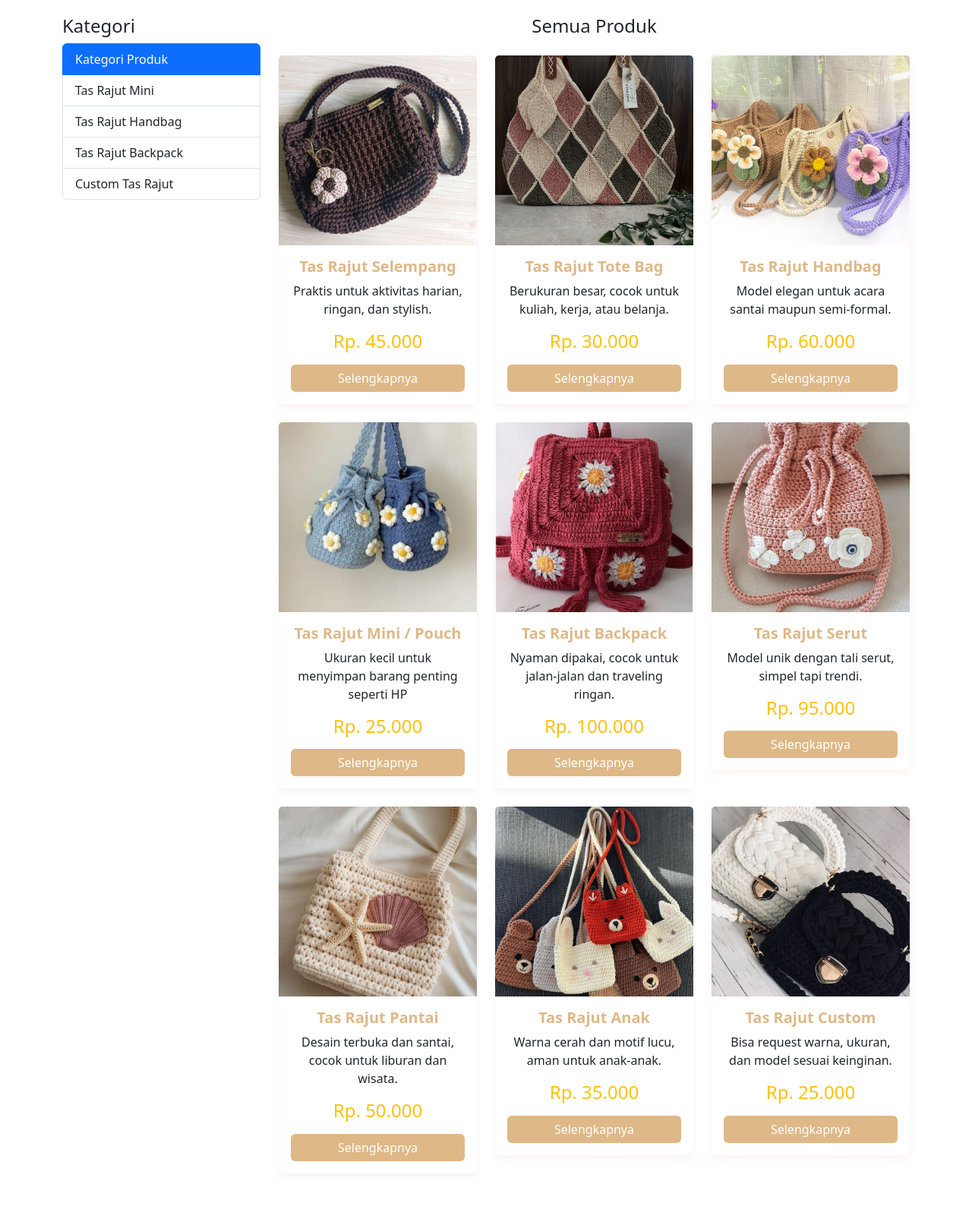
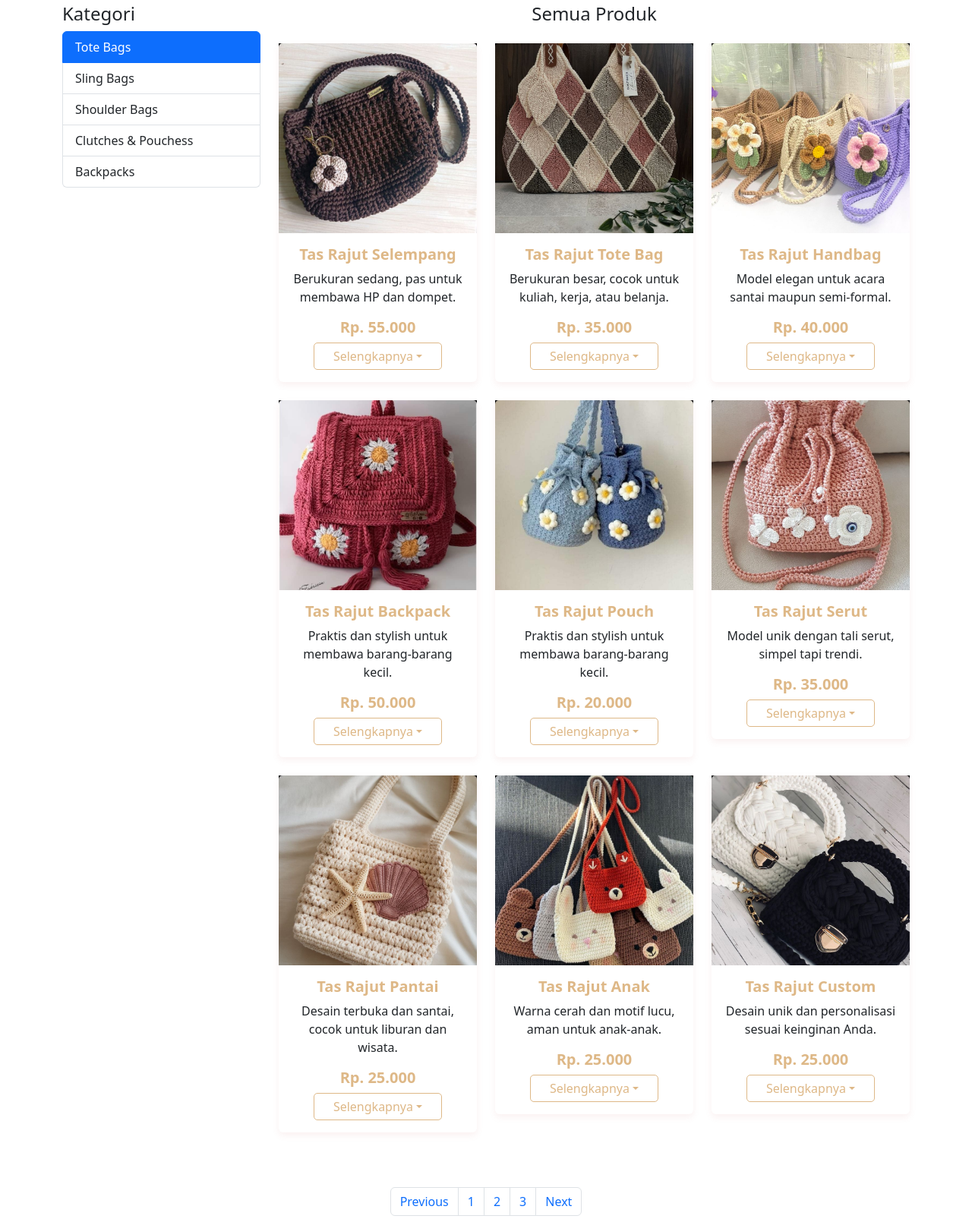
Before and after one commit to anisyahnur/WOMANKNITBAG, a plain HTML site: page produk.html in a window 1280 px wide. Shown: the part 500-2105 px from the top of the page at 76% size. Drawn offline with nearby package versions, Linux system fonts and the light colour scheme; some packages are replaced by stand-ins of ours; files that its build step writes are made by us from their sources; a script that the page names is missing; files whose address does not match are found by name.

Commit message:
Added new section

```diff
--- a/produk.html
+++ b/produk.html
@@ -4,10 +4,9 @@
 <head>
     <meta charset="UTF-8">
     <meta name="viewport" content="width=device-width, initial-scale=1.0">
-    <title>womanKnitBag</title>
+    <title>WomanKnitBag</title>
     <link rel="stylesheet" href="bootstrap-5_0.0-dist/css/bootstrap.min.css">
     <link rel="stylesheet" href="https://cdn.jsdelivr.net/npm/bootstrap@5.3.2/dist/css/bootstrap.min.css">
-    <link rel="stylesheet" href="https://cdnjs.cloudflare.com/ajax/libs/lightbox2/2.11.4/css/lightbox.min.css">
     <link href="https://cdn.jsdelivr.net/npm/bootstrap-icons/font/bootstrap-icons.css" rel="stylesheet">
     <link rel="stylesheet" href="style.css">
 </head>
@@ -24,10 +23,10 @@
 
             <div class="collapse navbar-collapse" id="navbarNav">
                 <ul class="navbar-nav ms-auto">
-                    <li class="nav-item"><a class="nav-link " href="index.html">Home</a></li>
-                    <li class="nav-item"><a class="nav-link active" href="#">Produk</a></li>
+                    <li class="nav-item"><a class="nav-link" href="index.html">Home</a></li>
+                    <li class="nav-item"><a class="nav-link active" href="produk.html">Produk</a></li>
                     <li class="nav-item"><a class="nav-link" href="#">Promo</a></li>
-                    <li class="nav-item"><a class="nav-link" href="#">Keranjang</a></li>
+                    <li class="nav-item"><a class="nav-link" href="#">Keranjang</a>
                 </ul>
             </div>
         </div>
@@ -41,11 +40,6 @@
         </div>
     </div>
 
-    <nav class="navbar navbar-expand-lg navbar-dark bg-dark main-color">
-    </nav>
-
-    <div>
-    </div>
     <div class="container-fluid py-5">
         <div class="container">
             <div class="row">
@@ -53,11 +47,11 @@
                 <div class="col-md-4 col-lg-3 mb-5">
                     <h4>Kategori</h4>
                     <ul class="list-group">
-                        <li class="list-group-item active">Kategori Produk</li>
-                        <li class="list-group-item">Tas Rajut Mini</li>
-                        <li class="list-group-item">Tas Rajut Handbag</li>
-                        <li class="list-group-item">Tas Rajut Backpack</li>
-                        <li class="list-group-item">Custom Tas Rajut</li>
+                        <li class="list-group-item active">Tote Bags</li>
+                        <li class="list-group-item">Sling Bags</li>
+                        <li class="list-group-item">Shoulder Bags</li>
+                        <li class="list-group-item">Clutches & Pouchess</li>
+                        <li class="list-group-item">Backpacks</li>
                     </ul>
                 </div>
 
@@ -65,113 +59,155 @@
                     <h4 class="text-center mb-4">Semua Produk</h4>
 
                     <div class="row">
+
                         <div class="col-md-6 col-lg-4 mb-4">
                             <div class="card">
-
+                                <a href="rajutselempang.jpg" data-lightbox="tasrajut" data-title="Tas Rajut Selempang">
                                     <img src="rajutselempang.jpg" class="card-img-top" alt="Tas Rajut Selempang">
+                                </a>
                                 <div class="card-body">
                                     <h5 class="card-title text-center">Tas Rajut Selempang</h5>
-                                    <p class="card-text text-center">Praktis untuk aktivitas harian, ringan, dan stylish.</p>
-                                    <h4 class="text-center text-warning mb-3">Rp. 45.000</h4>
-                                    <a href="#" class="btn btn-primary w-100">Selengkapnya</a>
+                                    <p class="card-text text-center">Berukuran sedang, pas untuk membawa HP dan dompet.</p>
+                                    <h5 class="card-title text-center">Rp. 55.000</h5>
+                                    <a href="#" class="btn btn-primary dropdown-toggle">Selengkapnya</a>
                                 </div>
                             </div>
                         </div>
 
                         <div class="col-md-6 col-lg-4 mb-4">
                             <div class="card">
+                                <a href="rajuttotebag.jpg" data-lightbox="tasrajut" data-title="Tas Rajut Tote Bag">
                                     <img src="rajuttotebag.jpg" class="card-img-top" alt="Tas Rajut Tote Bag">
+                                </a>
                                 <div class="card-body">
                                     <h5 class="card-title text-center">Tas Rajut Tote Bag</h5>
                                     <p class="card-text text-center">Berukuran besar, cocok untuk kuliah, kerja, atau belanja.</p>
-                                    <h4 class="text-center text-warning mb-3">Rp. 30.000</h4>
-                                    <a href="#" class="btn btn-primary w-100">Selengkapnya</a>
+                                    <h5 class="card-title text-center">Rp. 35.000</h5>
+                                    <a href="#" class="btn btn-primary dropdown-toggle">Selengkapnya</a>
                                 </div>
                             </div>
                         </div>
 
                         <div class="col-md-6 col-lg-4 mb-4">
                             <div class="card">
+                                <a href="rajuthandbag.jpg" data-lightbox="tasrajut" data-title="Tas Rajut Handbag">
                                     <img src="rajuthandbag.jpg" class="card-img-top" alt="Tas Rajut Handbag">
+                                </a>
                                 <div class="card-body">
                                     <h5 class="card-title text-center">Tas Rajut Handbag</h5>
                                     <p class="card-text text-center">Model elegan untuk acara santai maupun semi-formal.</p>
-                                    <h4 class="text-center text-warning mb-3">Rp. 60.000</h4>
-                                    <a href="#" class="btn btn-primary w-100">Selengkapnya</a>
+                                    <h5 class="card-title text-center">Rp. 40.000</h5>
+                                    <a href="#" class="btn btn-primary dropdown-toggle">Selengkapnya</a>
                                 </div>
                             </div>
                         </div>
 
                         <div class="col-md-6 col-lg-4 mb-4">
                             <div class="card">
-                                <img src="rajutpouch.jpg" class="card-img-top" alt="Tas Rajut Pouch">
+                                <a href="rajutbackpack.jpg" data-lightbox="tasrajut"
+                                    data-title="Tas Rajut Backpack">
+                                    <img src="rajutbackpack.jpg" class="card-img-top"
+                                        alt="Tas Rajut Backpack">
+                                </a>
                                 <div class="card-body">
-                                    <h5 class="card-title text-center">Tas Rajut Mini / Pouch</h5>
-                                    <p class="card-text text-center">Ukuran kecil untuk menyimpan barang penting seperti HP</p>
-                                    <h4 class="text-center text-warning mb-3">Rp. 25.000</h4>
-                                    <a href="#" class="btn btn-primary w-100">Selengkapnya</a>
+                                    <h5 class="card-title text-center">Tas Rajut Backpack</h5>
+                                    <p class="card-text text-center">Praktis dan stylish untuk membawa barang-barang kecil.</p>
+                                    <h5 class="card-title text-center">Rp. 50.000</h5>
+                                    <a href="#" class="btn btn-primary dropdown-toggle">Selengkapnya</a>
                                 </div>
                             </div>
                         </div>
 
                         <div class="col-md-6 col-lg-4 mb-4">
                             <div class="card">
-                                <img src="rajutbackpack.jpg" class="card-img-top" alt="Tas Rajut Backpack">
+                                <a href="rajutpouch.jpg" data-lightbox="tasrajut" data-title="Tas Rajut Pouch">
+                                    <img src="rajutpouch.jpg" class="card-img-top" alt="Tas Rajut Pouch">
+                                </a>
                                 <div class="card-body">
-                                    <h5 class="card-title text-center">Tas Rajut Backpack</h5>
-                                    <p class="card-text text-center">Nyaman dipakai, cocok untuk jalan-jalan dan traveling ringan.</p>
-                                    <h4 class="text-center text-warning mb-3">Rp. 100.000</h4>
-                                    <a href="#" class="btn btn-primary w-100">Selengkapnya</a>
+                                    <h5 class="card-title text-center">Tas Rajut Pouch</h5>
+                                    <p class="card-text text-center">Praktis dan stylish untuk membawa barang-barang kecil.</p>
+                                    <h5 class="card-title text-center">Rp. 20.000</h5>
+                                    <a href="#" class="btn btn-primary dropdown-toggle">Selengkapnya</a>
                                 </div>
                             </div>
                         </div>
 
                         <div class="col-md-6 col-lg-4 mb-4">
                             <div class="card">
+                                <a href="rajutserut.jpg" data-lightbox="tasrajut" data-title="Tas Rajut Serut">
                                     <img src="rajutserut.jpg" class="card-img-top" alt="Tas Rajut Serut">
+                                </a>
                                 <div class="card-body">
                                     <h5 class="card-title text-center">Tas Rajut Serut</h5>
                                     <p class="card-text text-center">Model unik dengan tali serut, simpel tapi trendi.</p>
-                                    <h4 class="text-center text-warning mb-3">Rp. 95.000</h4>
-                                    <a href="#" class="btn btn-primary w-100">Selengkapnya</a>
+                                    <h5 class="card-title text-center">Rp. 35.000</h5>
+                                    <a href="#" class="btn btn-primary dropdown-toggle">Selengkapnya</a>
                                 </div>
                             </div>
                         </div>
 
                         <div class="col-md-6 col-lg-4 mb-4">
                             <div class="card">
+                                <a href="rajutpantai.jpg" data-lightbox="tasrajut" data-title="Tas Rajut Pantai">
                                     <img src="rajutpantai.jpg" class="card-img-top" alt="Tas Rajut Pantai">
+                                </a>
                                 <div class="card-body">
                                     <h5 class="card-title text-center">Tas Rajut Pantai</h5>
                                     <p class="card-text text-center">Desain terbuka dan santai, cocok untuk liburan dan wisata.</p>
-                                    <h4 class="text-center text-warning mb-3">Rp. 50.000</h4>
-                                    <a href="#" class="btn btn-primary w-100">Selengkapnya</a>
+                                    <h5 class="card-title text-center">Rp. 25.000</h5>
+                                    <a href="#" class="btn btn-primary dropdown-toggle">Selengkapnya</a>
                                 </div>
                             </div>
                         </div>
 
                         <div class="col-md-6 col-lg-4 mb-4">
                             <div class="card">
+                                <a href="rajutanak.jpg" data-lightbox="tasrajut" data-title="Tas Rajut Anak">
                                     <img src="rajutanak.jpg" class="card-img-top" alt="Tas Rajut Anak">
+                                </a>
                                 <div class="card-body">
                                     <h5 class="card-title text-center">Tas Rajut Anak</h5>
                                     <p class="card-text text-center">Warna cerah dan motif lucu, aman untuk anak-anak.</p>
-                                    <h4 class="text-center text-warning mb-3">Rp. 35.000</h4>
-                                    <a href="#" class="btn btn-primary w-100">Selengkapnya</a>
+                                    <h5 class="card-title text-center">Rp. 25.000</h5>
+                                    <a href="#" class="btn btn-primary dropdown-toggle">Selengkapnya</a>
                                 </div>
                             </div>
                         </div>
 
                         <div class="col-md-6 col-lg-4 mb-4">
                             <div class="card">
-                                <img src="rajutcustom.jpg" class="card-img-top"
-                                    alt="Tas Rajut Custom / Handmade Eksklusif">
+                                <a href="rajutcustom.jpg" data-lightbox="tasrajut" data-title="Tas Rajut Custom">
+                                    <img src="rajutcustom.jpg" class="card-img-top" alt="Tas Rajut Custom">
+                                </a>
                                 <div class="card-body">
                                     <h5 class="card-title text-center">Tas Rajut Custom</h5>
-                                    <p class="card-text text-center">Bisa request warna, ukuran, dan model sesuai keinginan.</p>
-                                    <h4 class="text-center text-warning mb-3">Rp. 25.000</h4>
-                                    <a href="#" class="btn btn-primary w-100">Selengkapnya</a>
+                                    <p class="card-text text-center">Desain unik dan personalisasi sesuai keinginan Anda.</p>
+                                    <h5 class="card-title text-center">Rp. 25.000</h5>
+                                    <a href="#" class="btn btn-primary dropdown-toggle">Selengkapnya</a>
                                 </div>
+                            </div>
+                        </div>
+                    </div>
+                </div>
+            </div>
+        </div>
+    </div>
+    </div>
+
+    <!--Pagination-->
+    <nav aria-label="Page navigation">
+        <ul class="pagination justify-content-center">
+            <li class="page-item">
+                <a class="page-link" href="#">Previous</a>
+            </li>
+            <li class="page-item"><a class="page-link" href="#">1</a></li>
+            <li class="page-item"><a class="page-link" href="#">2</a></li>
+            <li class="page-item"><a class="page-link" href="#">3</a></li>
+            <li class="page-item">
+                <a class="page-link" href="#">Next</a>
+            </li>
+        </ul>
+    </nav>
     </div>
     </div>
     </div>
@@ -198,23 +234,19 @@
                 </a>
             </div>
 
-    <h5 class="text-center mb-1">Subscribe</h5>
-    <p class="text-center mb-3">Untuk informasi tentang promo</p>
+            <h5 class="text-center  mb-1">Subscribe</h5>
+            <p class="text-center  mb-3">Untuk informasi tentang promo</p>
 
             <div class="row justify-content-center">
                 <div class="col-md-6">
                     <div class="input-group">
                         <input type="email" class="form-control" placeholder="Ketikkan Email">
-          <button class="btn btn-warning text-light">Subscribe</button>
+                        <button class="btn btn-warning">Subscribe</button>
                     </div>
                 </div>
             </div>
         </div>
     </div>
-</div>
-</div>
-</div>
-
     <!--section subscribe end-->
 
     <!--section footer -->
@@ -231,7 +263,7 @@
                     <h5 class="fw-bold mb-3">Navigasi</h5>
                     <ul class="list-unstyled">
                         <li><a href="index.html" class="text-white text-decoration-none">Home</a></li>
-          <li><a href="produk.html" class="text-white text-decoration-none" >Produk</a></li>
+                        <li><a href="produk.html" class="text-white text-decoration-none">Produk</a></li>
                         <li><a href="#" class="text-white text-decoration-none">Promo</a></li>
                         <li><a href="#" class="text-white text-decoration-none">Keranjang</a></li>
                     </ul>
@@ -241,7 +273,7 @@
                     <h5 class="fw-bold mb-3">Kontak</h5>
                     <p><i class="bi bi-geo-alt me-2"></i> Jl. Knit Fashion No. 087, Indonesia</p>
                     <p><i class="bi bi-telephone me-2"></i>  +62 125 7643 0496</p>
-        <p><i class="bi bi-envelope me-2"></i>  womanknitbag@email.com</p>
+                    <p><i class="bi bi-envelope me-2"></i>womanknitbag@email.com</p>
                 </div>
             </div>
 
@@ -255,9 +287,12 @@
         </div>
     </footer>
     <!--section footer end-->
+    <script src="https://cdnjs.cloudflare.com/ajax/libs/lightbox2/2.11.3/js/lightbox-plus-jquery.min.js"></script>
+    <script src="bootstrap-5.0.0-dist/js/bootstrap.bundle.min.js"></script>
 
     <script src="/dist/js/lightbox-plus-jquery.min.js"></script>
     <script src="bootstrap-5.0.0-dist/js/bootstrap.bundle.min.js"></script>
+    <link href="https://cdnjs.cloudflare.com/ajax/libs/lightbox2/2.11.3/css/lightbox.min.css" rel="stylesheet">
 </body>
 
 </html>
--- a/style.css
+++ b/style.css
@@ -193,3 +193,110 @@ footer {
 .btn-primary:hover {
     background-color:burlywood;
 }
+
+.card a[data-lightbox] {
+    display: block;
+    overflow: hidden;
+    background-color: #000;
+    }
+.main-navbar {
+  background-color: burlywood (123, 49, 102);
+}
+
+.navbar-brand,
+.nav-link {
+  color: rgb(255, 255, 255) ;
+}
+
+.banner {
+  height: 100vh;
+  background-image: linear-gradient(rgba(0, 0, 0, 0.5), rgba(0, 0, 0, 0.5)), url("https://i.pinimg.com/736x/c5/1b/b9/c51bb972b250723114a7f1d834fbb1bd.jpg");
+    color: #fff;
+  background-size: cover;
+  background-position: center;
+
+
+  display: flex;
+  align-items: center;
+}
+
+.produk-banner {
+            background-image: linear-gradient(rgba(0, 0, 0, 0.5), rgba(0, 0, 0, 0.5)), url('https://i.pinimg.com/736x/c5/1b/b9/c51bb972b250723114a7f1d834fbb1bd.jpg');
+            background-size: cover;
+            background-position: center;
+            height: 400px;
+            color: rgb(0, 0, 0)
+        }
+
+.card {
+    transition: transform 0.3s ease;
+    border: none;
+    box-shadow: 0 4px 8px rgba(206, 114, 114, 0.1);
+}
+
+
+
+.card:hover {
+    transform: translateY(-10px);
+}
+
+.card-img-top {
+    height: 250px;
+    object-fit: cover;
+}
+
+.card-title {
+    color:burlywood(123, 49, 102);
+
+}
+
+.btn-primary {
+    background-color: transparent;
+    border: 1px solid burlywood;
+    color: burlywood;
+
+    display: block;
+    width: fit-content;
+    margin: 0 auto;
+
+    padding: 5px 25px;
+    border-radius: 5px;
+    transition: 0.3s;
+}
+
+.btn-primary:hover {
+    background-color:burlywood;
+    color: burlywood;
+}
+
+.footer {
+    background-color: white;
+}
+
+.footer .social-icon {
+    font-size: 1.6rem;
+    color: black;
+    transition: .3s;
+
+}
+
+.footer .social-icon:hover {
+    color: #FFC107;
+}
+
+.footer-main {
+    background-color: burlywood;
+}
+
+.list-unstyled {
+    padding-left: 0;
+    list-style: none;
+}
+
+.text-decoration-none {
+    text-decoration: none !important;
+}
+
+.footer-main a:hover {
+    color: #FFC107 !important;
+}
```
Lines whose indentation alone changed are shown as unchanged.
